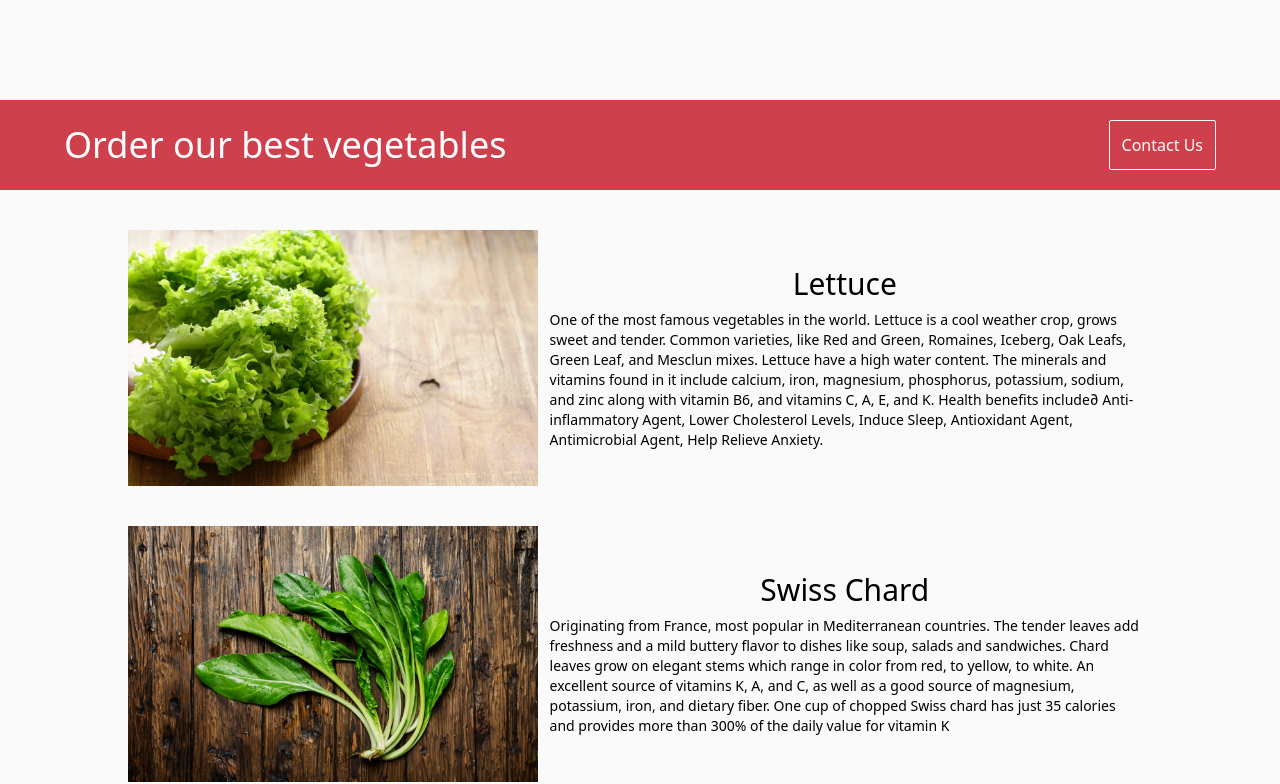
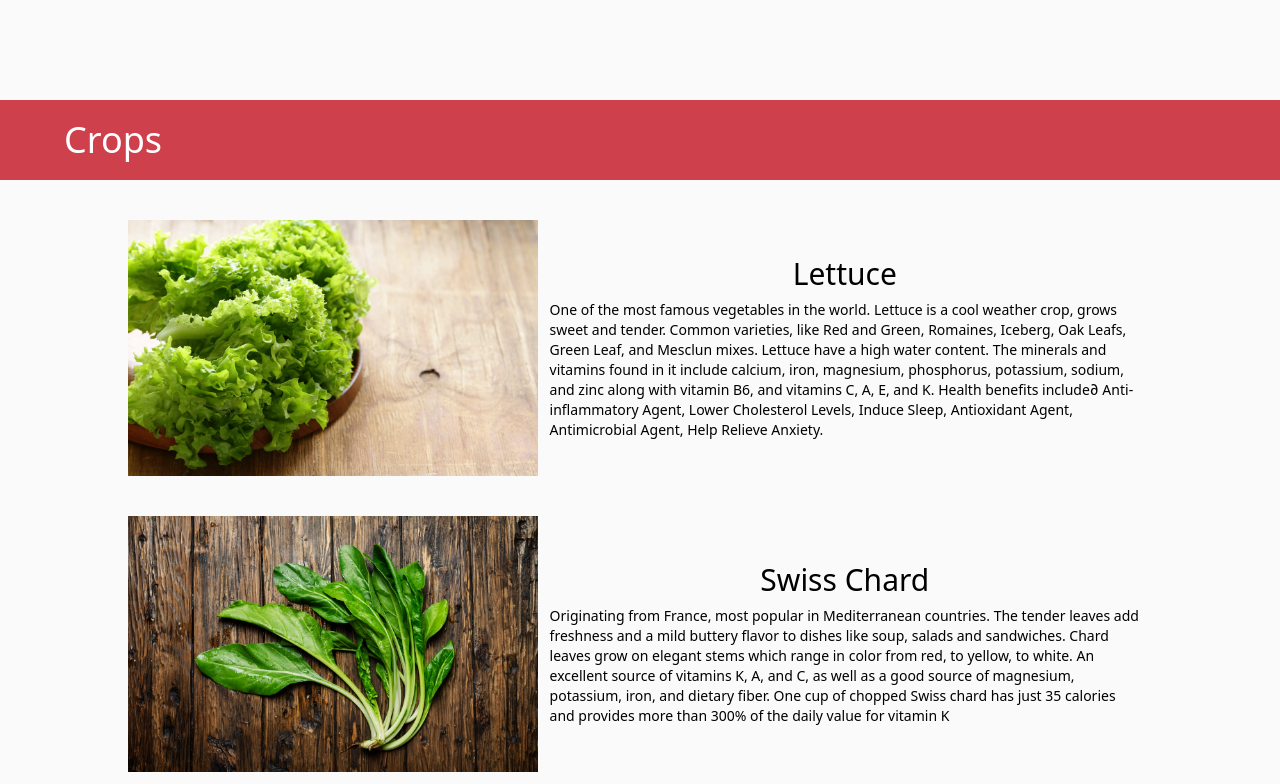
Before and after one commit to krutartha/flow-farm, a Next.js app: page / in a window 1280 px wide. Shown: the part 1316-2100 px from the top of the page. Built offline with nearby package versions, Linux system fonts and the light colour scheme.

Commit message:
current production

```diff
--- a/global.css
+++ b/global.css
@@ -2,6 +2,7 @@
 @tailwind components;
 @tailwind utilities;
 @import url("https://fonts.googleapis.com/css2?family=Inter:wght@700&display=swap");
+@import url("https://unpkg.com/leaflet@1.5.1/dist/leaflet.css");
 
 @layer base {
   h1 {
--- a/package.json
+++ b/package.json
@@ -26,6 +26,7 @@
     "yarn": "^1.22.11"
   },
   "devDependencies": {
+    "@types/leaflet": "^1.7.5",
     "autoprefixer": "^10.2.6",
     "file-loader": "^6.2.0",
     "gh-pages": "^3.2.3",
--- a/src/components/Crops.js
+++ b/src/components/Crops.js
@@ -6,9 +6,8 @@ function Crops() {
     <div className="w-full">
       {/* text */}
       <div className="flex-col w-full items-center justify-center">
-        <div className="py-5 px-16 w-full flex mt-6 justify-between bg-[#CF404D] items-center">
-          <div className="text-4xl text-white">Order our best vegetables</div>
-          <div className="text-md text-white border border-white rounded-sm p-3">Contact Us</div>
+        <div className="flex py-5 px-16 w-full mt-6 justify-between bg-[#CF404D] items-center">
+          <div className="flex items-center text-4xl text-white">Crops</div>
         </div>
       </div>
       {/* slider */}
--- a/src/components/Footer.js
+++ b/src/components/Footer.js
@@ -2,7 +2,7 @@ import React from "react";
 
 function Footer() {
   return (
-    <div className="flex bg-[#2D3E4F] w-full h-20 mt-5 mb-2 justify-center items-center">
+    <div className="flex bg-[#091c28] w-full h-20 mt-5 mb-1 justify-center items-center">
       <div className="text-md text-white">&copy; Flow Farm 2021</div>
     </div>
   );
--- a/src/components/Map.js
+++ b/src/components/Map.js
@@ -1,5 +1,13 @@
-import { MapContainer, TileLayer, Marker, Popup, Tooltip } from "react-leaflet";
-import "leaflet/dist/leaflet.css";
+import { MapContainer, TileLayer, Marker, Popup } from "react-leaflet";
+import L from "leaflet";
+
+delete L.Icon.Default.prototype._getIconUrl;
+
+L.Icon.Default.mergeOptions({
+  iconRetinaUrl: require("../../public/assets/logo.png"),
+  iconUrl: require("../../public/assets/logo.png"),
+  shadowUrl: require("../../public/assets/logo.png"),
+});
 
 const position = [12.722727340408463, 77.43520626745796];
 const Map = () => {
@@ -11,9 +19,9 @@ const Map = () => {
           url="https://{s}.tile.openstreetmap.org/{z}/{x}/{y}.png"
         />
         <Marker position={position}>
-          <Tooltip direction="top" offset={[0, 20]} opacity={0.5} permanent>
-            <a href="maps.google.com">Flow Farm Hydroponics</a>
-          </Tooltip>
+          <Popup>
+            A pretty CSS3 popup. <br /> Easily customizable.
+          </Popup>
         </Marker>
       </MapContainer>
     </div>
```
Also changed, not shown: pages/_app.js (+1 -6 lines), 2 other files (tests, documents, lock files or other folders).
